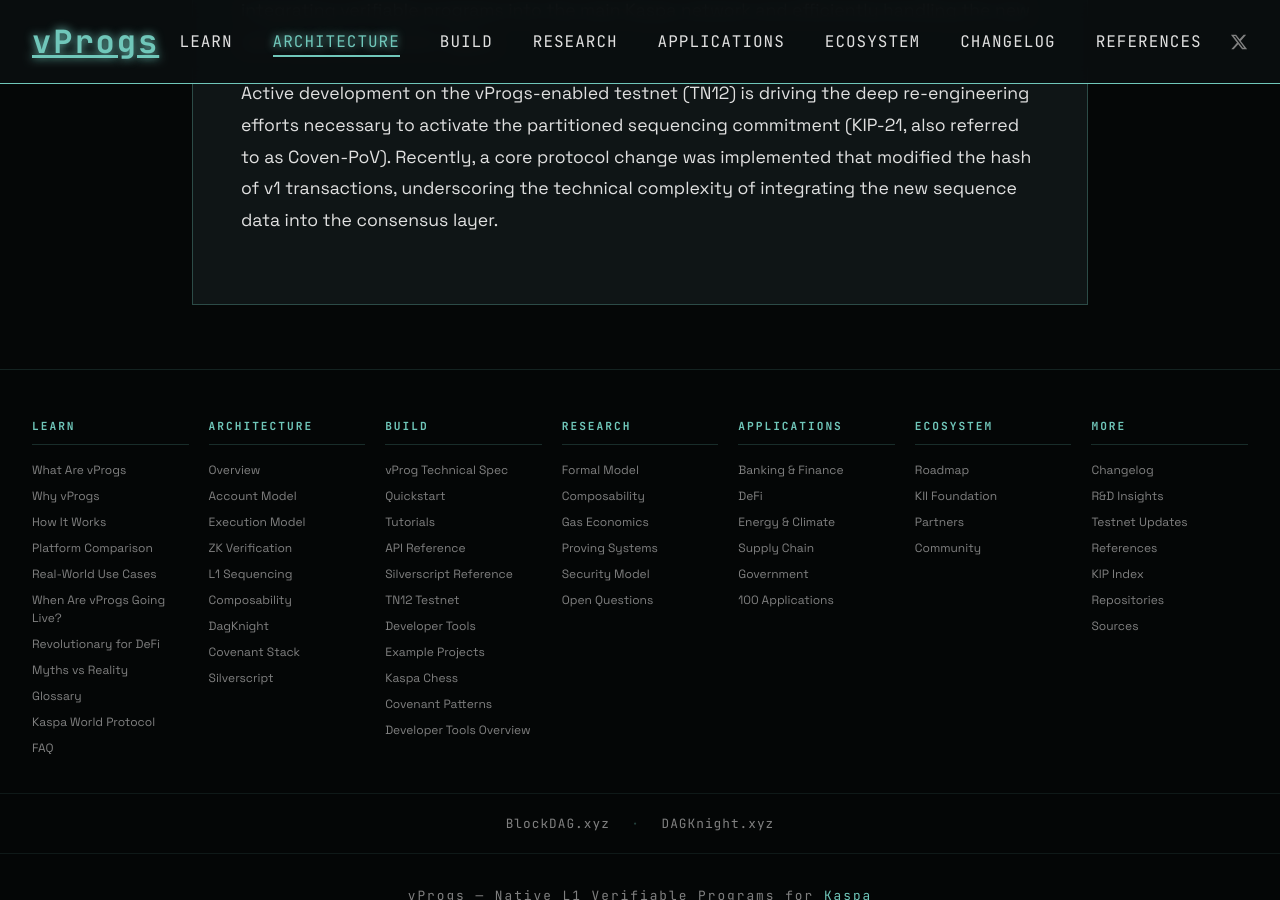
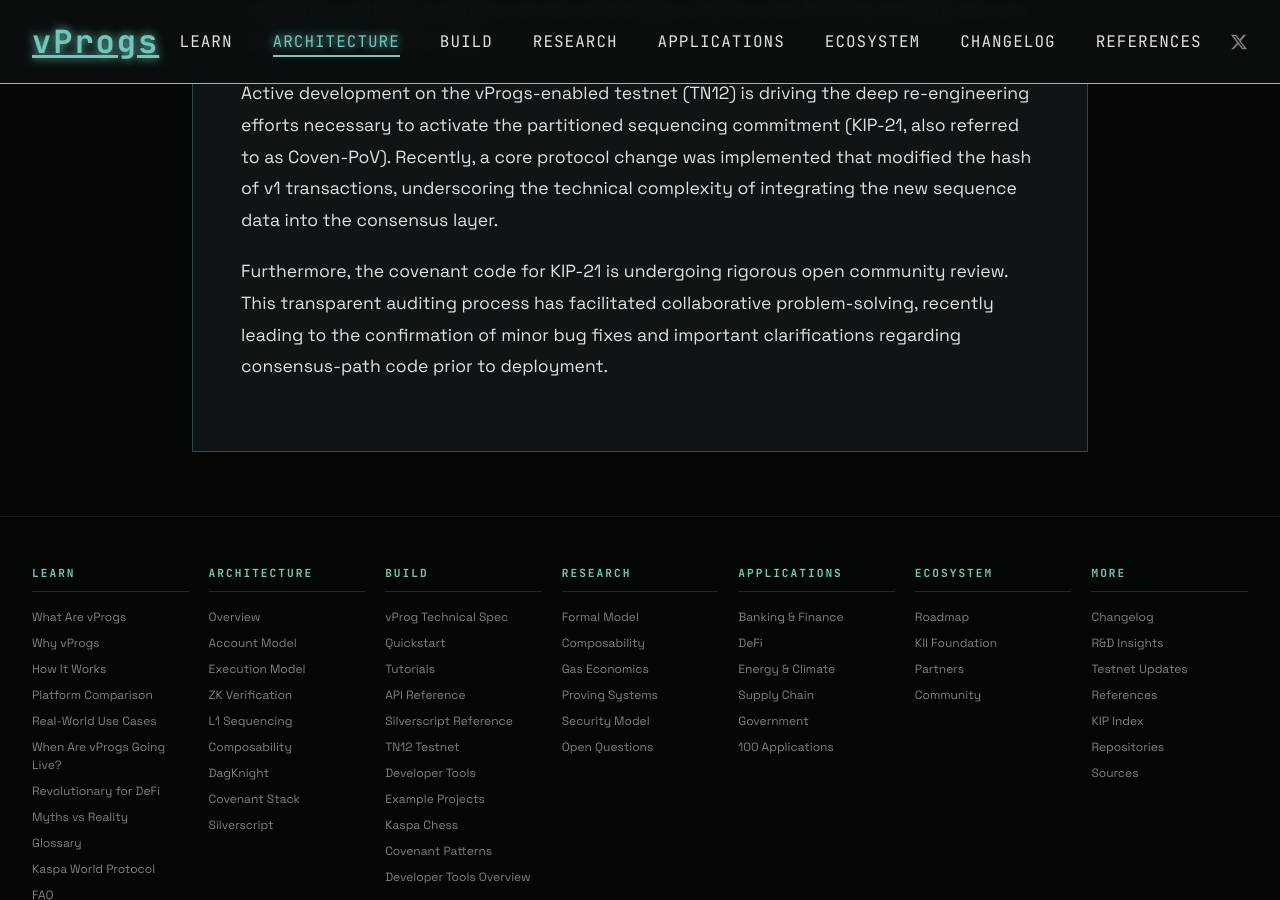
Before and after one commit to creative-inference/vprogs.xyz, a Jekyll site: the page built from architecture/sequencing-mapping.md, in a window 1280 px wide and 900 px high, scrolled down 12311 px. Built offline with Jekyll 4.4.1, drawn with Linux system fonts in a browser that asks for light colours.

Commit message:
Add KIP-21 code review progress to implementation section [auto]

```diff
--- a/architecture/sequencing-mapping.md
+++ b/architecture/sequencing-mapping.md
@@ -313,3 +313,7 @@
 
 
 Active development on the vProgs-enabled testnet (TN12) is driving the deep re-engineering efforts necessary to activate the partitioned sequencing commitment (KIP-21, also referred to as Coven-PoV). Recently, a core protocol change was implemented that modified the hash of v1 transactions, underscoring the technical complexity of integrating the new sequence data into the consensus layer.
+
+
+
+Furthermore, the covenant code for KIP-21 is undergoing rigorous open community review. This transparent auditing process has facilitated collaborative problem-solving, recently leading to the confirmation of minor bug fixes and important clarifications regarding consensus-path code prior to deployment.
```
